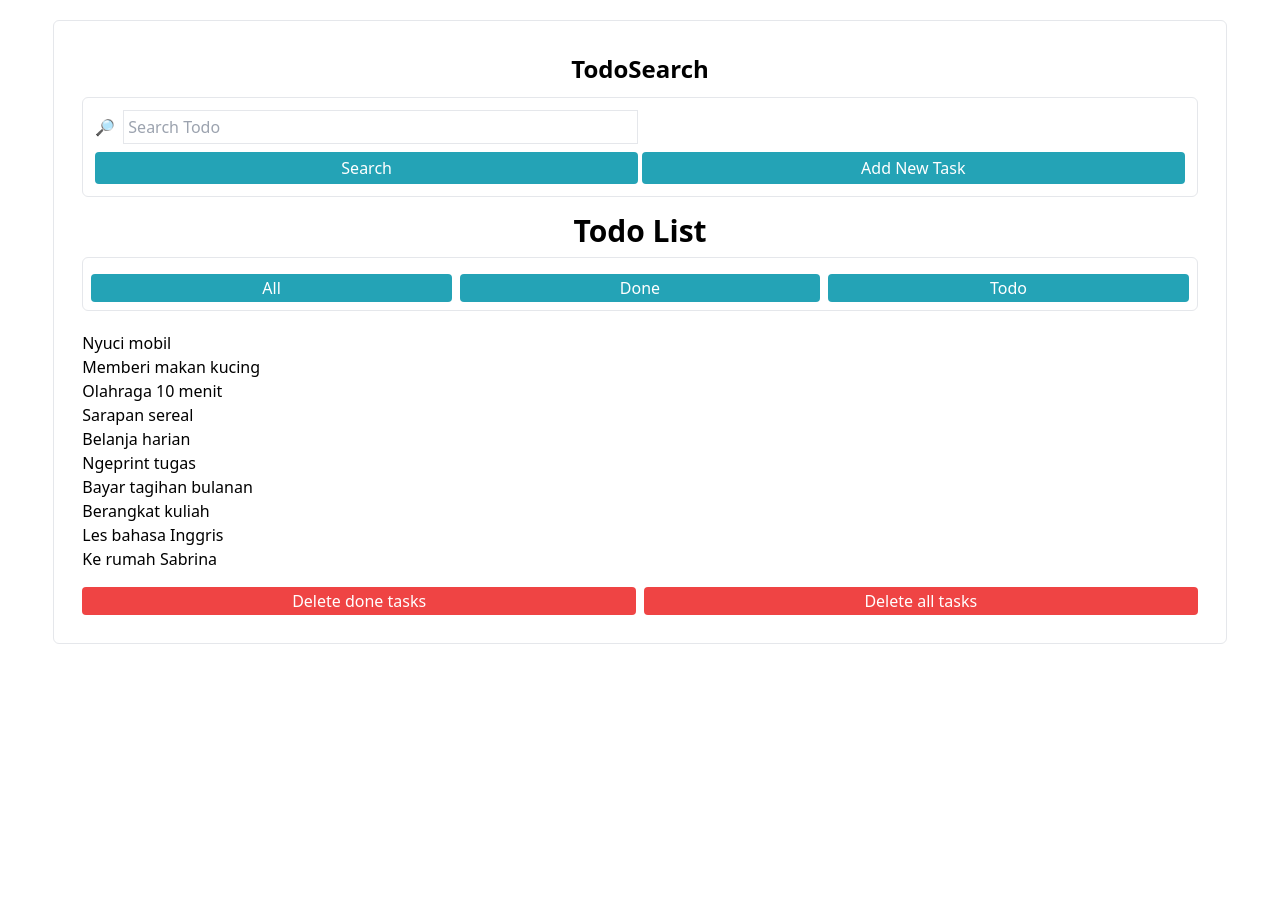
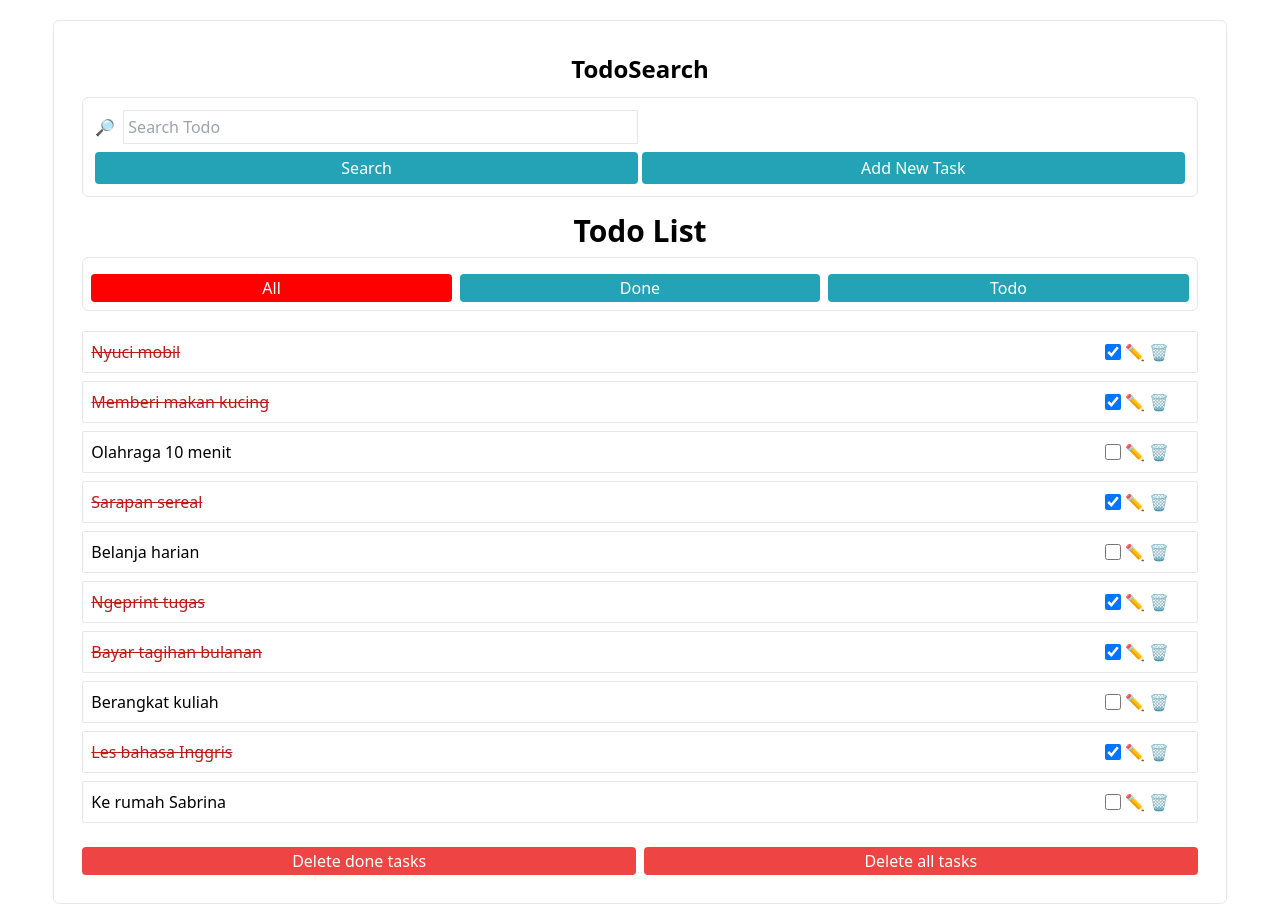
Before and after one commit to DavincyProject/static-todolist, a React (Vite) app: page / in a window 1280 px wide. Before the commit the page ends 800 px from the top, so only its background shows below. Built offline with nearby package versions, Linux system fonts and the light colour scheme.

Commit message:
feat: enbale todofilter, edit, checkbox, delete done task, delete all task

```diff
--- a/package.json
+++ b/package.json
@@ -10,6 +10,7 @@
     "preview": "vite preview"
   },
   "dependencies": {
+    "prop-types": "^15.8.1",
     "react": "^18.2.0",
     "react-dom": "^18.2.0",
     "react-router-dom": "^6.16.0"
--- a/src/components/Button.jsx
+++ b/src/components/Button.jsx
@@ -1,4 +1,4 @@
-import React from "react";
+import PropTypes from 'prop-types';
 
 export default function Button(props) {
   const { bgColor, text, type, onClick } = props;
@@ -6,8 +6,16 @@ export default function Button(props) {
   const className = `${bgColor} rounded mt-2 text-white font-medium w-full h-7`;
 
   return (
-    <button onClick={onClick} type={type} className={className}>
+    // eslint-disable-next-line react/no-unknown-property
+    <button bgColor={bgColor} onClick={onClick} type={type} className={className}>
       {text}
     </button>
   );
 }
+
+Button.propTypes = {
+  bgColor: PropTypes.string,
+  text: PropTypes.string,
+  type: PropTypes.string,
+  onClick: PropTypes.func,
+}
--- a/src/components/TodoFilter.jsx
+++ b/src/components/TodoFilter.jsx
@@ -1,30 +1,42 @@
-// import React from 'react'
 
+import { useState } from "react";
 import Button from "./Button";
+import PropTypes from 'prop-types';
 
-export default function TodoFilter() {
+export default function TodoFilter({ onFilterChange }) {
+  const [activeFilter, setActiveFilter] = useState("All");
+
+  const handleFilterChange = (filter) => {
+    setActiveFilter(filter);
+    onFilterChange(filter);
+  }
+
   return (
     <div className="mb-5">
       <h1 className="text-3xl font-bold text-center">Todo List</h1>
       <div className="container-fluid mx-2 mt-2 p-2 border rounded-md">
         <div className="flex justify-evenly items-center gap-2">
           <Button
-            bgColor="bg-btn-default"
-            className="rounded mt-2 text-white font-medium w-full h-7"
+            bgColor={activeFilter === "All" ? "bg-btn-active" : "bg-btn-default"}
             text="All"
+            onClick={() => handleFilterChange("All")}
           />
           <Button
-            bgColor="bg-btn-default"
-            className="rounded mt-2 text-white font-medium w-full h-7"
+            bgColor={activeFilter === "Done" ? "bg-btn-active" : "bg-btn-default"}
             text="Done"
+            onClick={() => handleFilterChange("Done")}
           />
           <Button
-            bgColor="bg-btn-default"
-            className="rounded mt-2 text-white font-medium w-full h-7"
+            bgColor={activeFilter === "Todo" ? "bg-btn-active" : "bg-btn-default"}
             text="Todo"
+            onClick={() => handleFilterChange("Todo")}
           />
         </div>
       </div>
     </div>
   );
 }
+
+TodoFilter.propTypes = {
+  onFilterChange: PropTypes.func
+}
--- a/src/components/TodoSearch.jsx
+++ b/src/components/TodoSearch.jsx
@@ -15,14 +15,16 @@ export default function TodoSearch() {
             ></input>
           </div>
 
-          <button className="bg-btn-default rounded mt-2 text-white font-medium h-8">
+          <button className="bg-btn-default rounded mt-2 text-white hover:text-slate-600 font-medium h-8">
             Search
           </button>
         </div>
         <div className="flex flex-col-reverse w-1/2">
-          <button className="bg-btn-default rounded mt-2 text-white font-medium w-full h-8">
-            <Link to="/add-todo">Add New Task</Link>
-          </button>
+          <Link to="/add-todo">
+            <button className="bg-btn-default rounded mt-2 text-white hover:text-slate-600 font-medium w-full h-8">
+              Add New Task
+            </button>
+          </Link>
         </div>
       </div>
     </div>
--- a/src/json/data.json
+++ b/src/json/data.json
@@ -38,4 +38,5 @@
     "id": 10,
     "task": "Ke rumah Sabrina",
     "complete": false
-  }]
+  }
+]
--- a/src/pages/AddTodo.jsx
+++ b/src/pages/AddTodo.jsx
@@ -1,18 +1,43 @@
-// import React from "react";
+import { useState } from "react";
+import propTypes from 'prop-types';
 
-export default function AddTodo() {
+export default function AddTodo({ jsonData, setJsonData }) {
+  const [newTodo, setNewTodo] = useState("");
+
+  const handleInputChange = (e) => {
+    setNewTodo(e.target.value);
+  }
+
+  const handleSubmit = (e) => {
+    e.preventDefault(); // supaya tidak refresh saat kirim form
+
+    if (newTodo.trim() === "") return; // cek input kosong
+
+    const newTodoObject = {
+      id: jsonData.length + 1,
+      task: newTodo,
+      complete: false,
+    }
+
+    // tambah object baru ke json
+    setJsonData((prevData) => [...prevData, newTodoObject]);
+    setNewTodo(""); //reset inputnya abis ditambah
+  }
+
   return (
     <>
       <div className="container mt-2 mx-auto border rounded-md p-4">
         <div className=" flex flex-col justify-center items-center">
           <h1 className="font-bold text-2xl my-3">TodoInput</h1>
-          <form className="w-full">
+          <form className="w-full" onSubmit={handleSubmit}>
             <div className="flex flex-col w-auto">
               <div className="flex items-center gap-2">
                 📝
                 <input
                   placeholder="Add Todo"
                   className="border p-1 w-full"
+                  value={newTodo}
+                  onChange={handleInputChange}
                 ></input>
               </div>
 
@@ -29,3 +54,8 @@ export default function AddTodo() {
     </>
   );
 }
+
+AddTodo.propTypes = {
+  jsonData: propTypes.array,
+  setJsonData: propTypes.func
+}
--- a/src/pages/Home.jsx
+++ b/src/pages/Home.jsx
@@ -7,62 +7,115 @@ import data from "../json/data.json";
 
 export default function Home() {
   const [jsonData, setJsonData] = useState([]);
+  const [editedItemId, setEditedItemId] = useState(null);
+  const [editedText, setEditedText] = useState("");
+  const [activeFilter, setActiveFilter] = useState("All");
 
   useEffect(() => {
     setJsonData(data);
+    setActiveFilter("All");
   }, []);
+
+  const handleFilterChange = (filter) => {
+    setActiveFilter(filter);
+  };
+
+  // Menyaring tugas berdasarkan filter yang aktif
+  const filteredData = jsonData.filter((item) => {
+    if (activeFilter === "All") {
+      return true;
+    } else if (activeFilter === "Done") {
+      return item.complete;
+    } else if (activeFilter === "Todo") {
+      return !item.complete;
+    }
+    return true;
+  });
+
+  const handleCheckbox = (itemId) => {
+    setJsonData((prevData) =>
+      prevData.map((item) =>
+        item.id === itemId ? { ...item, complete: !item.complete } : item
+      )
+    );
+  };
+
+  const handleDelete = (itemId) => {
+    setJsonData((prevData) => prevData.filter((item) => item.id !== itemId));
+  };
+
+  const handleEdit = (itemId, initialText) => {
+    setEditedItemId(itemId);
+    setEditedText(initialText);
+  };
+
+  const handleSaveEdit = (itemId) => {
+    setJsonData((prevData) =>
+      prevData.map((item) =>
+        item.id === itemId ? { ...item, task: editedText } : item
+      )
+    );
+    setEditedItemId(null);
+    setEditedText("")
+  };
+
+  const handleDeleteDone = () => {
+    setJsonData((prevData) => prevData.filter((item) => !item.complete));
+  }
+
+  const handleDeleteAll = () => {
+    setJsonData([]);
+  }
 
   return (
     <div className="container w-11/12  mx-auto p-5 border rounded-md mt-5">
       <TodoSearch />
-      <TodoFilter />
+      <TodoFilter onFilterChange={handleFilterChange} />
 
-      {/* todo list start */}
-      {/* <section id="todo items">
-        <div className="container-fluid my-2">
-          <div className="flex flex-col gap-2">
-            {filterTodos().map((todo, index) => (
+      <div className="container rounded">
+        <ul>
+          {filteredData.map((item, i) => (
             <div
-                className="flex justify-between border p-2 rounded-md"
-                key={index}
+              key={i}
+              className="flex justify-between w-auto border rounded-sm m-2 p-2"
             >
-                <div>
-                  {editingTodo && editingTodo.id === todo.id ? (
-                    edit && (
-                      <EditItem
-                        editingTodo={editingTodo}
-                        onSaveEdit={(editedText) => handleSaveEdit(editedText)}
+
+              {editedItemId === item.id ? (
+                <div className="w-full">
+                  <input
+                    type="text"
+                    className="p-1 w-full border rounded"
+                    value={editedText} // Menggunakan item.task sebagai nilai input teks
+                    onChange={(e) => setEditedText(e.target.value)}
+                    autoFocus
                   />
-                    )
+                </div>
               ) : (
-                    <h1
-                      className={todo.done ? "line-through text-red-600" : ""}
+                <li
+                  className={item.complete ? "line-through text-red-700" : ""}
                 >
-                      {todo.text}
-                    </h1>
+                  {item.task}
+                </li>
               )}
-                </div>
-                <div className="flex gap-1 items-center">
+
+
+              <div className="flex gap-1 mx-5 items-center justify-center">
                 <input
                   type="checkbox"
-                    checked={todo.done}
-                    onClick={() => handleToggleDone(todo.id)}
+                  className="w-4 h-4"
+                  checked={item.complete}
+                  onChange={() => handleCheckbox(item.id)}
                 />
 
-                  <button onClick={() => handleEdit(todo)}>✏️</button>
-                  <button onClick={() => handleDeleteTodo(todo)}>🗑️</button>
+                {editedItemId === item.id ? (
+                  <button onClick={() => handleSaveEdit(item.id)}>💾</button>
+                ) : (
+                  <button onClick={() => handleEdit(item.id, item.task)}>✏️</button>
+                )}
+
+                <button onClick={() => handleDelete(item.id)}>🗑️</button>
               </div>
             </div>
-            ))}
-          </div>
-        </div>
-      </section> */}
-      {/* todo list end */}
-
-      <div className="container mx-2">
-        <ul>
-          {jsonData.map((item, i) => (
-            <li key={i}>{item.task}</li>
           ))}
         </ul>
       </div>
@@ -70,12 +123,12 @@ export default function Home() {
       <div className="container p-2">
         <div className="flex gap-2">
           <Button
-            // onClick={handleDeleteDone}
+            onClick={handleDeleteDone}
             text="Delete done tasks"
             bgColor="bg-red-500"
           />
           <Button
-            // onClick={handleDeleteAll}
+            onClick={handleDeleteAll}
             text="Delete all tasks"
             bgColor="bg-red-500"
           />
--- a/tailwind.config.js
+++ b/tailwind.config.js
@@ -5,6 +5,7 @@ export default {
     extend: {
       colors: {
         "btn-default": "#24A3B6",
+        "btn-active": "red"
       },
     },
   },
```
Also changed, not shown: 1 other file (tests, documents, lock files or other folders). Lines whose indentation alone changed are shown as unchanged.
